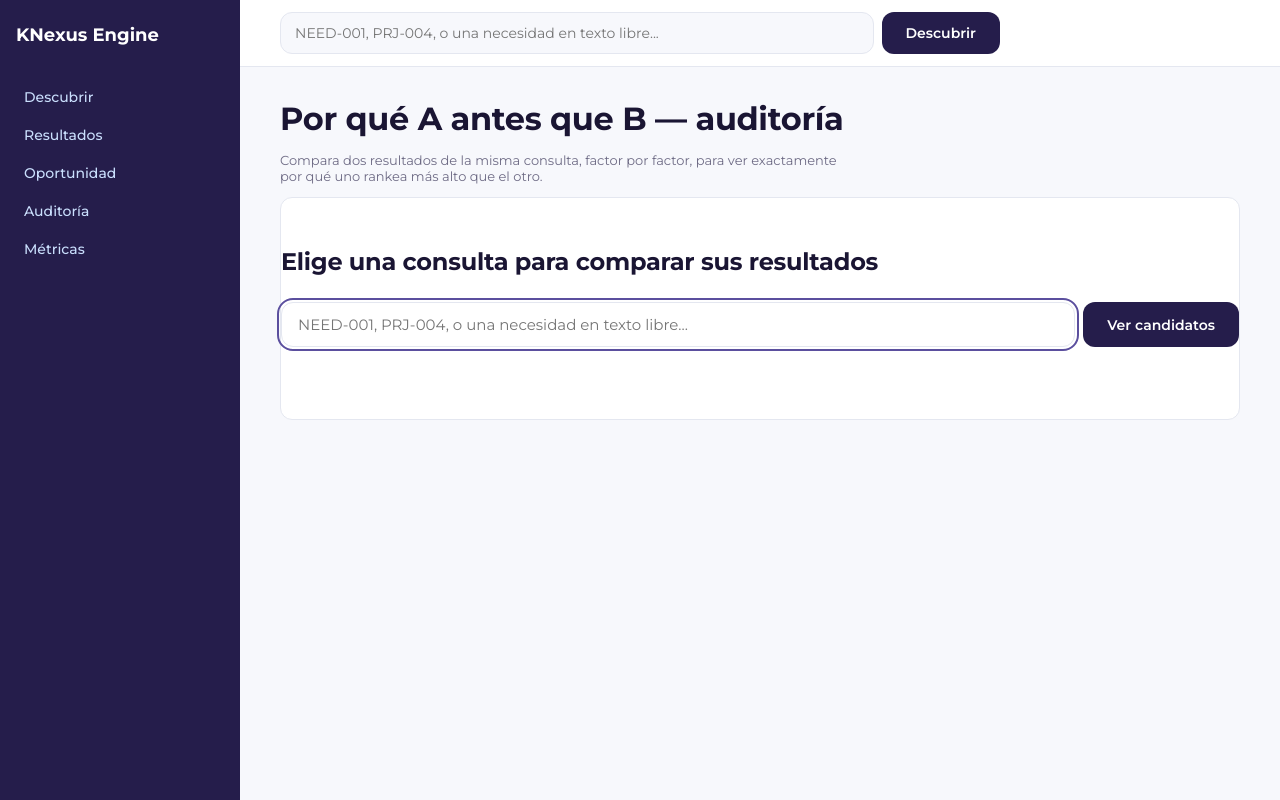
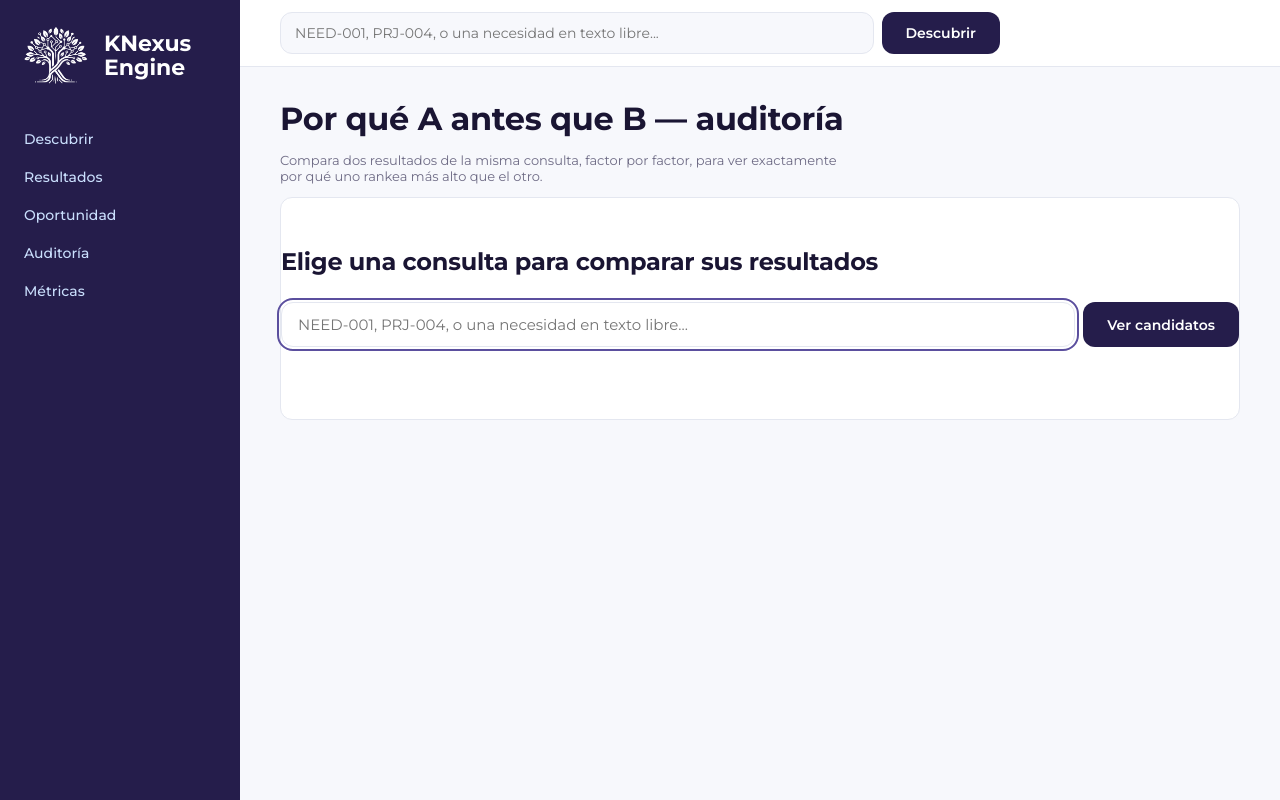
Before and after one commit to JoaquinStudent/k-nexus-engine, a FastAPI app: template knexus/src/interface/templates/audit.html in a window 1280 px wide. Run offline with FastAPI, Linux system fonts and the light colour scheme; the template is opened without the code that fills it, so the values that code supplies are empty; parts of the project's set-up code (start-up, migrations or seed data) failed here and were passed over.

Commit message:
logo incorpaorado

```diff
--- a/knexus/src/interface/static/knexus.css
+++ b/knexus/src/interface/static/knexus.css
@@ -126,9 +126,15 @@ a:hover { text-decoration: underline; }
 .sidebar .brand {
   color: #FFFFFF;
   font-weight: 700;
-  font-size: 18px;
+  font-size: 22px;
+  line-height: 1.1;
   margin-bottom: calc(var(--unit) * 3);
+  padding-left: var(--unit);
+  display: flex;
+  align-items: center;
+  gap: calc(var(--unit) * 2);
 }
+.sidebar .brand img { width: 64px; height: 64px; object-fit: contain; flex-shrink: 0; }
 .sidebar nav a {
   display: block;
   padding: calc(var(--unit) * 1.25) var(--unit);
--- a/knexus/src/interface/templates/_nav.html
+++ b/knexus/src/interface/templates/_nav.html
@@ -1,5 +1,5 @@
 <aside class="sidebar">
-  <div class="brand">KNexus Engine</div>
+  <div class="brand"><img src="/static/img/logo-nexus.png" alt="" width="64" height="64">KNexus Engine</div>
   <nav>
     <a href="/" class="{{ 'active' if active == 'discover' }}">Descubrir</a>
     <a href="/results?q={{ query|default('')|urlencode }}" class="{{ 'active' if active == 'results' }}">Resultados</a>
```
Also changed, not shown: knexus/src/interface/static/img/logo-nexus.png (added).
